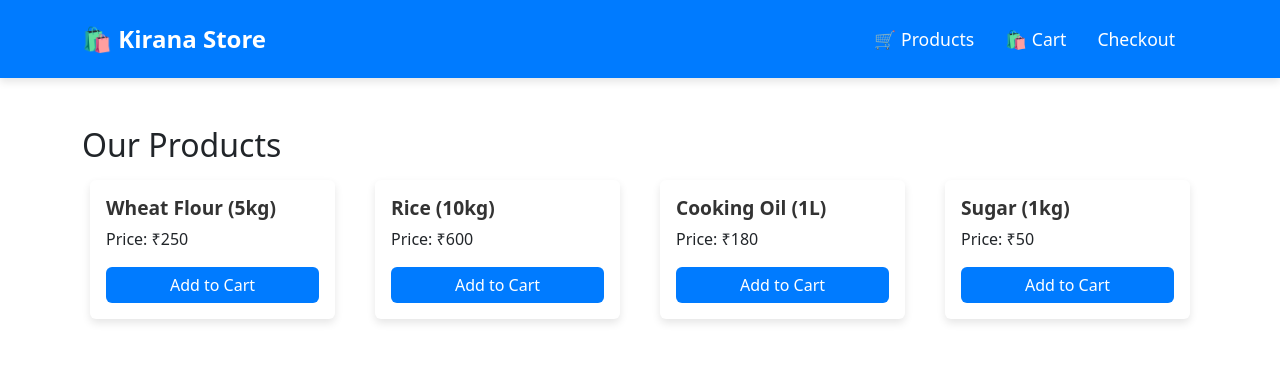
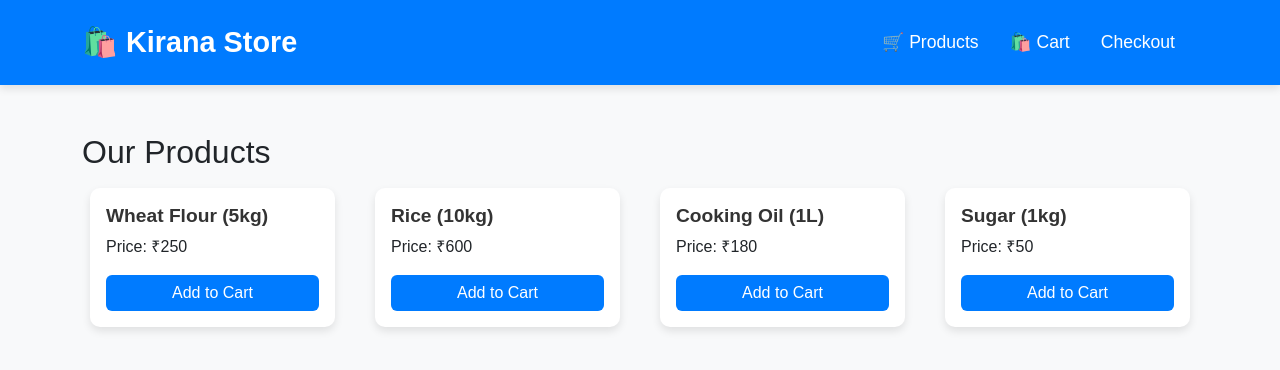
Before and after one commit to suryabhanmjh/kirana-store, a React (Vite) app in the folder kirana/: page /products in a window 1280 px wide. Shown: the top 370 px of the page. Built offline with nearby package versions, Linux system fonts and the light colour scheme.

Commit message:
Add global styles and enhance navbar with transitions; improve button and card hover effects

```diff
--- /dev/null
+++ b/kirana/src/Css/global.css
@@ -0,0 +1,59 @@
+/* Global Styles */
+body {
+    font-family: 'Poppins', sans-serif;
+    background-color: #f8f9fa;
+    margin: 0;
+    padding: 0;
+  }
+
+  /* Navbar Styling */
+  .navbar {
+    transition: background-color 0.3s ease-in-out;
+  }
+
+  .navbar:hover {
+    background-color: #007bff !important;
+  }
+
+  .navbar-brand {
+    font-size: 1.8rem;
+    font-weight: bold;
+  }
+
+  /* Buttons */
+  button {
+    transition: all 0.3s ease-in-out;
+  }
+
+  button:hover {
+    transform: scale(1.1);
+    box-shadow: 0px 4px 10px rgba(0, 0, 0, 0.2);
+  }
+
+  /* Product Cards */
+  .card {
+    transition: transform 0.3s ease-in-out, box-shadow 0.3s ease-in-out;
+    border-radius: 10px;
+  }
+
+  .card:hover {
+    transform: translateY(-5px);
+    box-shadow: 0px 5px 15px rgba(0, 0, 0, 0.2);
+  }
+
+  /* Checkout Form */
+  form {
+    animation: fadeIn 0.8s ease-in-out;
+  }
+
+  /* Keyframe Animations */
+  @keyframes fadeIn {
+    from {
+      opacity: 0;
+      transform: translateY(-10px);
+    }
+    to {
+      opacity: 1;
+      transform: translateY(0);
+    }
+  }
--- a/kirana/src/Css/navbar.css
+++ b/kirana/src/Css/navbar.css
@@ -2,10 +2,11 @@
   background-color: #007bff !important;
   padding: 1rem;
   box-shadow: 0 4px 8px rgba(0, 0, 0, 0.1);
+  transition: background-color 0.3s ease-in-out;
 }
 
 .navbar-brand {
-  font-size: 1.5rem;
+  font-size: 1.8rem;
   font-weight: bold;
   color: white !important;
 }
@@ -20,3 +21,7 @@
 .nav-link:hover {
   color: #ffdd57 !important;
 }
+
+.navbar:hover {
+  background-color: #007bff !important;
+}
--- a/kirana/src/main.jsx
+++ b/kirana/src/main.jsx
@@ -2,6 +2,7 @@ import { StrictMode } from 'react'
 import { createRoot } from 'react-dom/client'
 import 'bootstrap/dist/css/bootstrap.min.css';
 import App from './App.jsx'
+import './Css/global.css'
 
 createRoot(document.getElementById('root')).render(
   <StrictMode>
```
